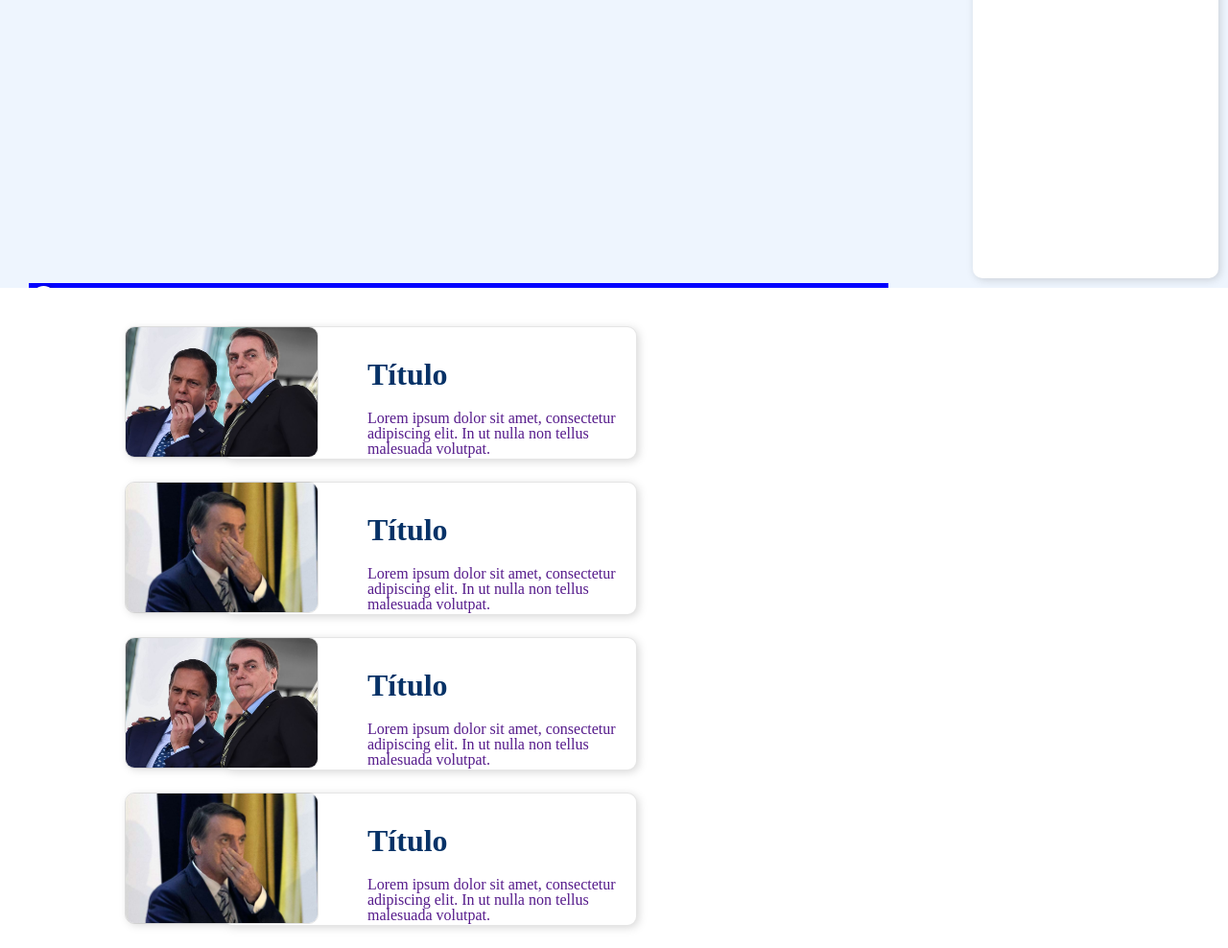
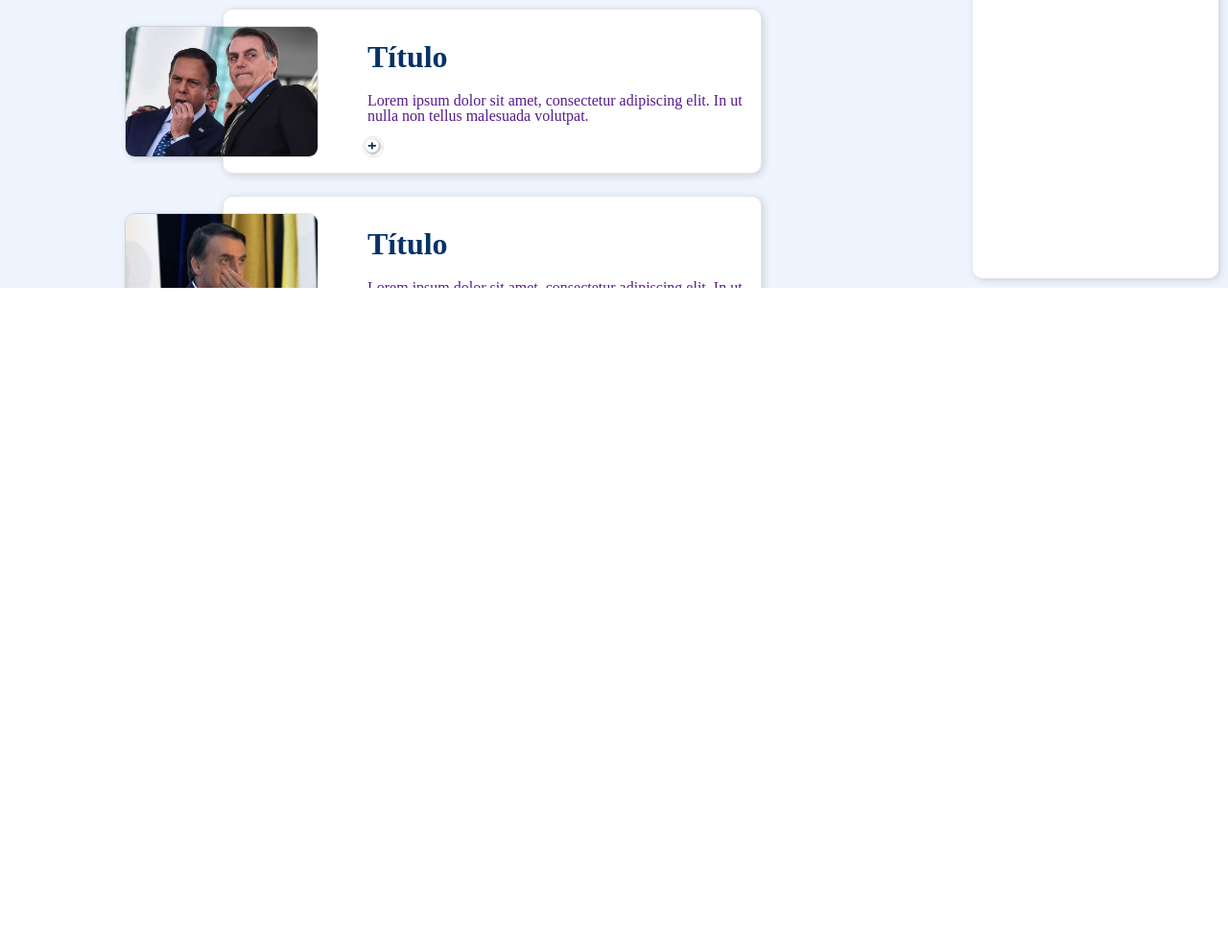
Before and after one commit to LucasVeloz/template-cb, a website: page content.html in a window 1280 px wide. Shown: the part 500-1488 px from the top of the page at 96% size. After the commit the page ends 800 px from the top, so only its background shows below. Drawn offline with nearby package versions, Linux system fonts and the light colour scheme.

Commit message:
CSS&JS
botoes.
animações
e design.

pagina Pronta pra aprovação.
Next step...Responsividade

```diff
--- a/content.html
+++ b/content.html
@@ -5,8 +5,10 @@
     <meta charset="UTF-8" />
     <meta name="viewport" content="width=device-width, initial-scale=1.0" />
     <title>Document</title>
+
+    <link rel="stylesheet" href="reset.css" />
     <link rel="stylesheet" href="styles.css" />
-    <link rel="stylesheet" href="reset.css" />
+    <link rel="stylesheet" href="sidebar.css" />
     <link rel="stylesheet" href="ver-mais.css" />
 </head>
 
@@ -36,83 +38,78 @@
                 </a>
             </div>
 
-            <div class="sub" style="background-color: blue;">
-                <a role="button" class="collapsed" data-toggle="collapse" href="#collapseExample" aria-expanded="false" aria-controls="collapseExample">
-                    <img src="./img/buttonmore.svg" alt="button" /></a>
+            <div class="sub">
 
-                </label>
-                <nav>
-                    <ul>
-                        <li>
+                <div class="noticia"><img class="foto" src="./img/BolsonaroDoria1.jpg" />
+                    <div class="ballonlateral">
                         <a href="">
+                            <h4>Título</h4>
+                            <p>Lorem ipsum dolor sit amet, consectetur adipiscing elit. In ut nulla non tellus malesuada volutpat. </p>
+                            <a href=""><img src="./img/buttonmore.svg" alt="button" /></a>
+                        </a>
+                    </div>
+
+                </div>
+                <div class="noticia"><img src="./img/Bolsonaro2.jpg" />
+                    <div class="ballonlateral">
+                        <a href="">
+                            <h4>Título</h4>
+                            <p>Lorem ipsum dolor sit amet, consectetur adipiscing elit. In ut nulla non tellus malesuada volutpat. </p>
+                            <a href=""><img src="./img/buttonmore.svg" alt="button" /></a>
+                        </a>
+                    </div>
+                </div>
                 <div class="noticia"><img src="./img/BolsonaroDoria1.jpg" />
                     <div class="ballonlateral">
-
+                        <a href="">
                             <h4>Título</h4>
                             <p>Lorem ipsum dolor sit amet, consectetur adipiscing elit. In ut nulla non tellus malesuada volutpat. </p>
+                            <a href=""><img src="./img/buttonmore.svg" alt="button" /></a>
+                        </a>
+                    </div>
 
                 </div>
-                                </div>
-                            </a>
-                        </li>
-                        <li>
-                            <a href="">
                 <div class="noticia"><img src="./img/Bolsonaro2.jpg" />
                     <div class="ballonlateral">
-
+                        <a href="">
                             <h4>Título</h4>
                             <p>Lorem ipsum dolor sit amet, consectetur adipiscing elit. In ut nulla non tellus malesuada volutpat. </p>
+                            <a href=""><img src="./img/buttonmore.svg" alt="button" /></a>
+                        </a>
+                    </div>
+                </div>
+                <div class="noticia no-show"><img src="./img/BolsonaroDoria1.jpg" />
+                    <div class="ballonlateral">
+                        <a href="">
+                            <h4>Título</h4>
+                            <p>Lorem ipsum dolor sit amet, consectetur adipiscing elit. In ut nulla non tellus malesuada volutpat. </p>
+                            <a href=""><img src="./img/buttonmore.svg" alt="button" /></a>
+                        </a>
+                    </div>
 
                 </div>
-                                </div>
-                            </a>
-                        </li>
-                        <li>
+                <div class="noticia no-show"><img src="./img/Bolsonaro2.jpg" />
+                    <div class="ballonlateral">
                         <a href="">
-                                <div class="noticia"><img src="./img/BolsonaroDoria1.jpg" class="collapse" id="collapseExample" aria-expanded="false" />
-                                    <div class="ballonlateral">
-
                             <h4>Título</h4>
                             <p>Lorem ipsum dolor sit amet, consectetur adipiscing elit. In ut nulla non tellus malesuada volutpat. </p>
-
+                            <a href=""><img src="./img/buttonmore.svg" alt="button" /></a>
+                        </a>
                     </div>
                 </div>
-                            </a>
-                        </li>
-                        <li>
-                            <a href="">
-                                <div class="noticia"><img src="./img/Bolsonaro2.jpg" class="collapse" id="collapseExample" aria-expanded="false" />
-                                    <div class="ballonlateral">
-
-                                        <h4>Título</h4>
-                                        <p>Lorem ipsum dolor sit amet, consectetur adipiscing elit. In ut nulla non tellus malesuada volutpat. </p>
-
+                <div class="container">
+                    <span class="show-more" href="">
+                        <img src="./img/buttonmore.svg" alt="button" />
+                    </span>
                 </div>
             </div>
-                            </a>
-                        </li>
-                    </ul>
-                </nav>
-            </div>
-
 
         </div>
         <div class="sidebar"></div>
     </div>
-    <div id="module" class="container">
-        <h3>Bacon Ipsum</h3>
-        <p class="collapse" id="collapseExample" aria-expanded="false">
-            Bacon ipsum dolor amet doner picanha tri-tip biltong leberkas salami meatball tongue filet mignon landjaeger tail. Kielbasa salami tenderloin picanha spare ribs, beef ribs strip steak jerky cow. Pork chop chicken ham hock beef ribs turkey jerky. Shoulder
-            beef capicola doner, tongue tail sausage short ribs andouille. Rump frankfurter landjaeger t-bone, kielbasa doner ham hock shankle venison. Cupim capicola kielbasa t-bone, ball tip chicken andouille venison pork chop doner bacon beef ribs
-            kevin shankle. Short loin leberkas tenderloin ground round shank, brisket strip steak ham hock ham.
-        </p>
-        <a role="button" class="collapsed" data-toggle="collapse" href="#collapseExample" aria-expanded="false" aria-controls="collapseExample">
-        </a>
     </div>
+
 </body>
 <script src="script.js"></script>
-<script src="https://code.jquery.com/jquery-3.2.1.slim.min.js" integrity="sha384-KJ3o2DKtIkvYIK3UENzmM7KCkRr/rE9/Qpg6aAZGJwFDMVNA/GpGFF93hXpG5KkN" crossorigin="anonymous"></script>
-<script src="https://cdnjs.cloudflare.com/ajax/libs/popper.js/1.12.9/umd/popper.min.js" integrity="sha384-ApNbgh9B+Y1QKtv3Rn7W3mgPxhU9K/ScQsAP7hUibX39j7fakFPskvXusvfa0b4Q" crossorigin="anonymous"></script>
-<script src="https://maxcdn.bootstrapcdn.com/bootstrap/4.0.0/js/bootstrap.min.js" integrity="sha384-JZR6Spejh4U02d8jOt6vLEHfe/JQGiRRSQQxSfFWpi1MquVdAyjUar5+76PVCmYl" crossorigin="anonymous"></script>
 
 </html>
--- a/script.js
+++ b/script.js
@@ -1,4 +1,15 @@
 var sub = document.querySelector(".sub");
-sub.addEventListener("click", function() {
-    document.querySelector(".noticia").classList.toggle("ver-mais");
+
+var buttom = document.querySelector(".show-more")
+
+
+
+buttom.addEventListener("click", function() {
+    sub.querySelectorAll(".no-show").forEach(element => {
+        element.classList.toggle("load-more")
+
+    });
+    // document.querySelector(".noticia").classList.toggle("ver-mais");
+
+
 });
--- /dev/null
+++ b/sidebar.css
@@ -0,0 +1,9 @@
+.sidebar {
+    height: 95%;
+    width: 20%;
+    background-color: #fff;
+    margin-right: 10px;
+    margin-top: 30px;
+    border-radius: 10px;
+    filter: drop-shadow(2px 2px 4px rgba(0, 0, 0, 0.15));
+}
--- a/styles.css
+++ b/styles.css
@@ -36,7 +36,7 @@
     height: 384px;
     border-radius: 10px;
     filter: drop-shadow(2px 2px 4px rgba(0, 0, 0, 0.15));
-    transition: width .2s;
+    transition: 0.3s;
 }
 
 .card img {
@@ -87,68 +87,3 @@
 .card {
     text-decoration: none !important;
 }
-
-
-/* .sub {
-    margin-top: 10px;
-    width: 100%;
-    height: 40%;
-    display: flex;
-    flex-wrap: wrap;
-}
-
-.noticia {
-    width: auto;
-    height: 50%;
-    display: flex;
-    align-items: center;
-    justify-content: flex-end;
-    margin-bottom: 25px;
-    filter: drop-shadow(2px 2px 4px rgba(0, 0, 0, 0.15));
-}
-
-.noticia img {
-    width: 200px;
-    height: 135px;
-    object-fit: cover;
-    border-radius: 10px;
-    border: 1px solid rgba(0, 0, 0, 0.1);
-    transform: translate(100px, 0);
-}
-
-.ballonlateral {
-    width: 430px;
-    height: 100%;
-    background-color: #fff;
-    border-radius: 10px;
-    border: 1px solid rgba(0, 0, 0, 0.1);
-}
-
-.ballonlateral h4 {
-    color: #073267;
-    font-size: 32px;
-    font-weight: bold;
-    margin-bottom: 22px;
-    margin-left: 150px;
-    margin-top: 33px;
-}
-
-.ballonlateral p {
-    font-weight: 300;
-    margin-left: 150px;
-    margin-right: 12px;
-}
-
-.ballonlateral a {
-    text-decoration: none !important;
-} */
-
-.sidebar {
-    height: 95%;
-    width: 20%;
-    background-color: #fff;
-    margin-right: 10px;
-    margin-top: 30px;
-    border-radius: 10px;
-    filter: drop-shadow(2px 2px 4px rgba(0, 0, 0, 0.15));
-}
--- a/ver-mais.css
+++ b/ver-mais.css
@@ -1,4 +1,9 @@
-.sub .ver-mais {
+a {
+    display: flex;
+    text-decoration: none;
+}
+
+.sub {
     margin-top: 10px;
     width: 100%;
     height: 40%;
@@ -6,73 +11,45 @@
     flex-wrap: wrap;
 }
 
-a {
+.sub .ver-mais {
+    margin-top: 10px;
+    width: 100%;
+    height: 100%;
     display: flex;
-    text-decoration: none;
+    flex-wrap: wrap;
 }
 
-ul {
-    list-style: none;
-    top: -165%;
-    width: 100%;
-    position: absolute;
-}
-
-input[type="checkbox"] {
-    display: none;
-}
-
-input[type="checkbox"]:checked~nav {
-    transform: scale(940px);
-}
-
-nav {
-    background-color: rgba(16, 16, 16, .5);
-    margin-top: 10px;
-    width: 470px;
-    /* height: 307px; */
+.noticia {
+    width: auto;
+    height: 170px;
     display: flex;
-    flex-wrap: wrap;
-    position: absolute;
-}
-
-a .noticia {
-    display: flex;
+    align-items: center;
+    justify-content: flex-end;
     margin-bottom: 25px;
     filter: drop-shadow(2px 2px 4px rgba(0, 0, 0, 0.15));
 }
 
-.sub label .ver-mais {
-    height: 150px;
-}
-
-label {
-    margin-top: 20px;
-    cursor: pointer;
-    align-self: center;
-    background-color: red;
-    position: absolute;
-    z-index: 1;
-}
-
-a .noticia img {
+.noticia img {
     width: 200px;
     height: 135px;
     object-fit: cover;
     border-radius: 10px;
     border: 1px solid rgba(0, 0, 0, 0.1);
     transform: translate(100px, 0);
+    transition: width 0.5s, height 1s;
 }
 
-a .ballonlateral {
-    width: 430px;
+.ballonlateral {
+    display: flex;
+    flex-wrap: wrap;
+    width: 560px;
     height: 100%;
     background-color: #fff;
     border-radius: 10px;
     border: 1px solid rgba(0, 0, 0, 0.1);
 }
 
-a .ballonlateral h4 {
+.ballonlateral h4 {
     color: #073267;
     font-size: 32px;
     font-weight: bold;
@@ -81,38 +58,46 @@ a .ballonlateral h4 {
     margin-top: 33px;
 }
 
-a .ballonlateral p {
+.ballonlateral p {
     font-weight: 300;
     margin-left: 150px;
     margin-right: 12px;
 }
 
+.ballonlateral a {
+    text-decoration: none !important;
+    display: block;
+}
 
-/* a {
-    margin-top: 20px;
+.ballonlateral img {
+    margin-left: 45px;
+    width: 20px;
+    height: 20px;
+}
+
+.sub .noticia:hover img {
+    width: 250px;
+    height: 190px;
+}
+
+.sub .noticia:hover a img {
+    width: 20px;
+    height: 20px
+}
+
+.container {
+    margin-left: 400px;
+}
+
+.no-show {
+    display: none;
+}
+
+.load-more {
+    display: flex;
+}
+
+.show-more {
     cursor: pointer;
     align-self: center;
-} */
-
-#module {
-    font-size: 1rem;
-    line-height: 1.5;
 }
-
-#module p.collapse[aria-expanded="false"] {
-    display: block;
-    height: 3rem !important;
-    overflow: hidden;
-}
-
-#module p.collapse.show[aria-expanded="false"] {
-    height: 3rem !important;
-}
-
-#module a.collapsed:after {
-    content: '+ Show More';
-}
-
-#module a:not(.collapsed):after {
-    content: '- Show Less';
-}
```
Lines whose indentation alone changed are shown as unchanged.
